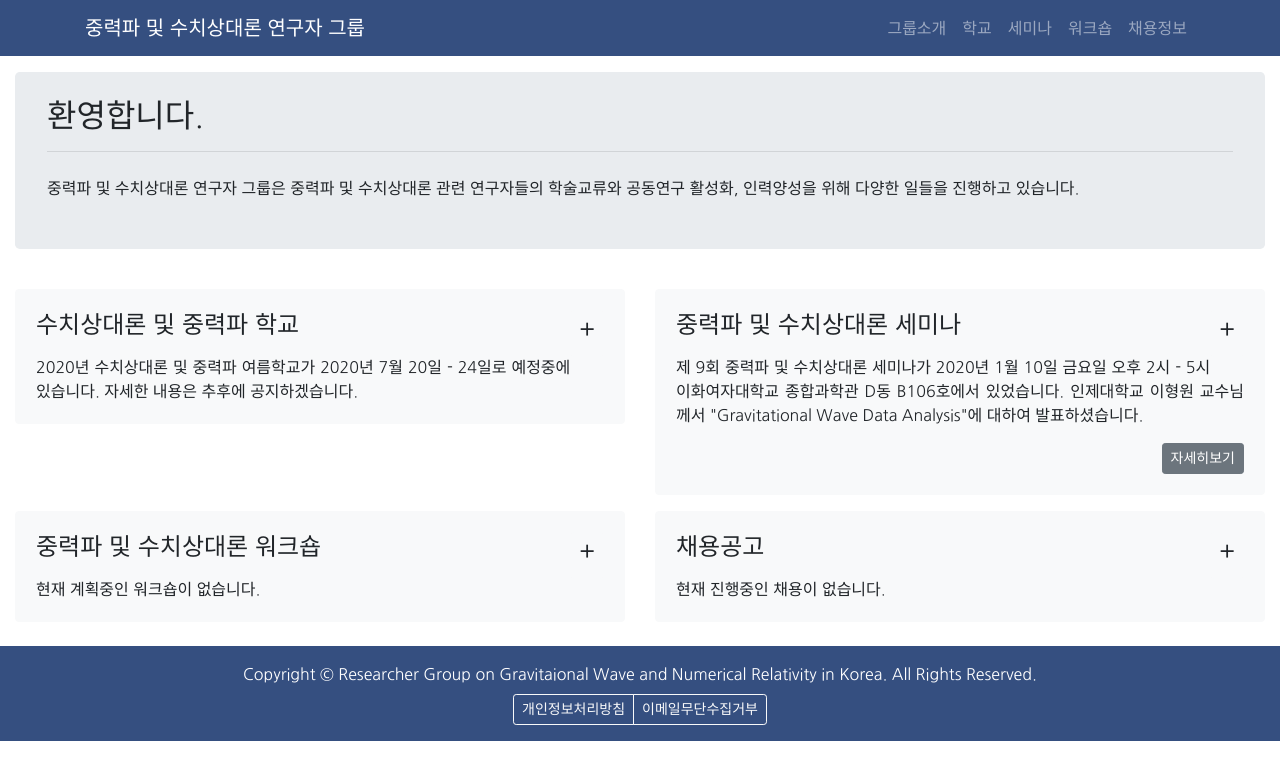
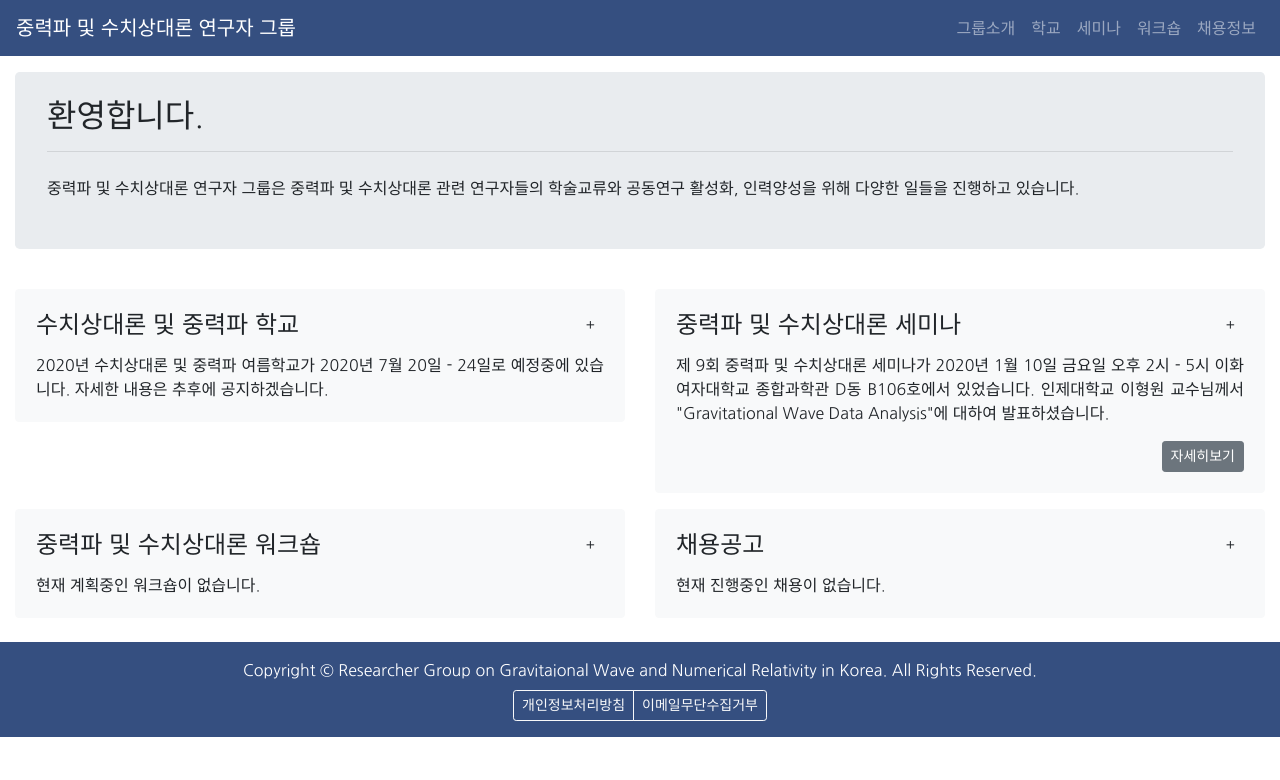
Before and after one commit to nrgw/nrgw.github.io, a Jekyll site: the page built from index.md, in a window 1280 px wide. Shown: the top 780 px of the page. Built offline with Jekyll 4.4.1, drawn with Linux system fonts in a browser that asks for light colours; a style sheet for code colours, icons or effects is not loaded.

Commit message:
update main page

```diff
--- a/_includes/navigation.html
+++ b/_includes/navigation.html
@@ -1,9 +1,8 @@
 <!-- Navigation -->
 <nav class="navbar navbar-expand-lg navbar-default navbar-dark py-2">
-  <div class="container">
-    <a class="navbar-brand js-scroll-trigger" href="{{ site.baseurl }}/"
-      >{{ site.title | escape }}</a
-    >
+  <a class="navbar-brand js-scroll-trigger" href="{{ site.baseurl }}/">
+    {{ site.title | escape }}
+  </a>
   <button
     class="navbar-toggler ml-auto"
     type="button"
@@ -19,12 +18,11 @@
     <ul class="navbar-nav ml-auto">
       {% for item in site.data.menu %}
       <li class="nav-item{% if page.url contains item.link %} active {% endif %}">
-          <a class="nav-link" href="{{ site.baseurl }}{{ item.link }}">{{
-            item.title
-          }}</a>
+        <a class="nav-link" href="{{ site.baseurl }}{{ item.link }}">
+          {{ item.title}}
+        </a>
       </li>
       {% endfor %}
     </ul>
   </div>
-  </div>
 </nav>
--- a/_layouts/main-page.html
+++ b/_layouts/main-page.html
@@ -22,10 +22,10 @@
     <div class="col-lg-6 col-md-6 my-2">
       <div class="card border-light bg-light">
         <div class="card-body">
-          <h4 class="card-title text-justify mb-3">
+          <h4 class="card-title clearfix text-justify">
             {{ item.title }}
             {% if item.history_url != nil and item.history_url.size != 0 %}
-            <a class="btn btn-light btn-sm float-right" href="{{ item.history_url }}" role="button"><h4>+</h4></a>
+            <a class="btn btn-light btn-sm float-right" href="{{ item.history_url }}" role="button">+</a>
             {% endif %}
           </h4>
           <p class="card-text text-justify">
```
Lines whose indentation alone changed are shown as unchanged.
